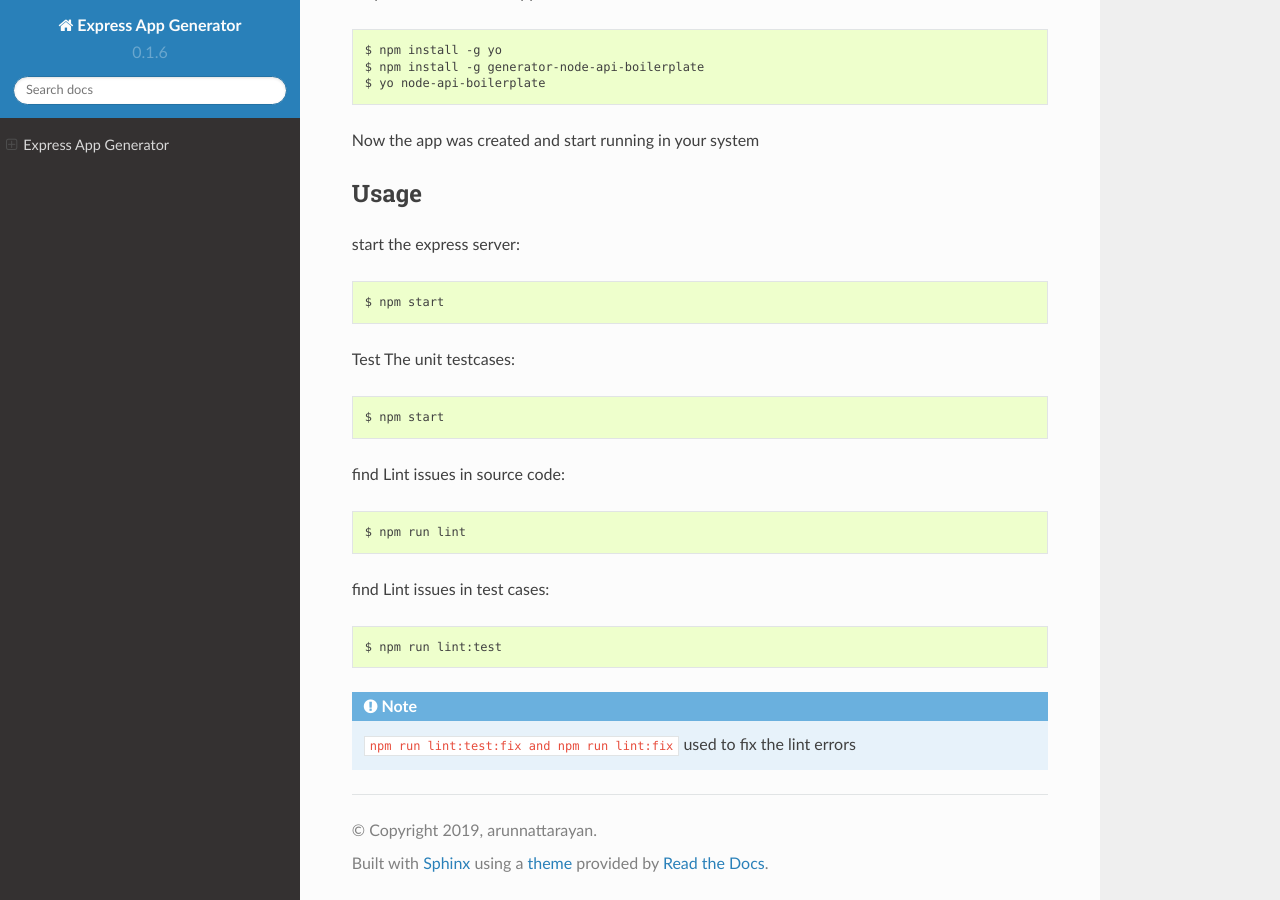
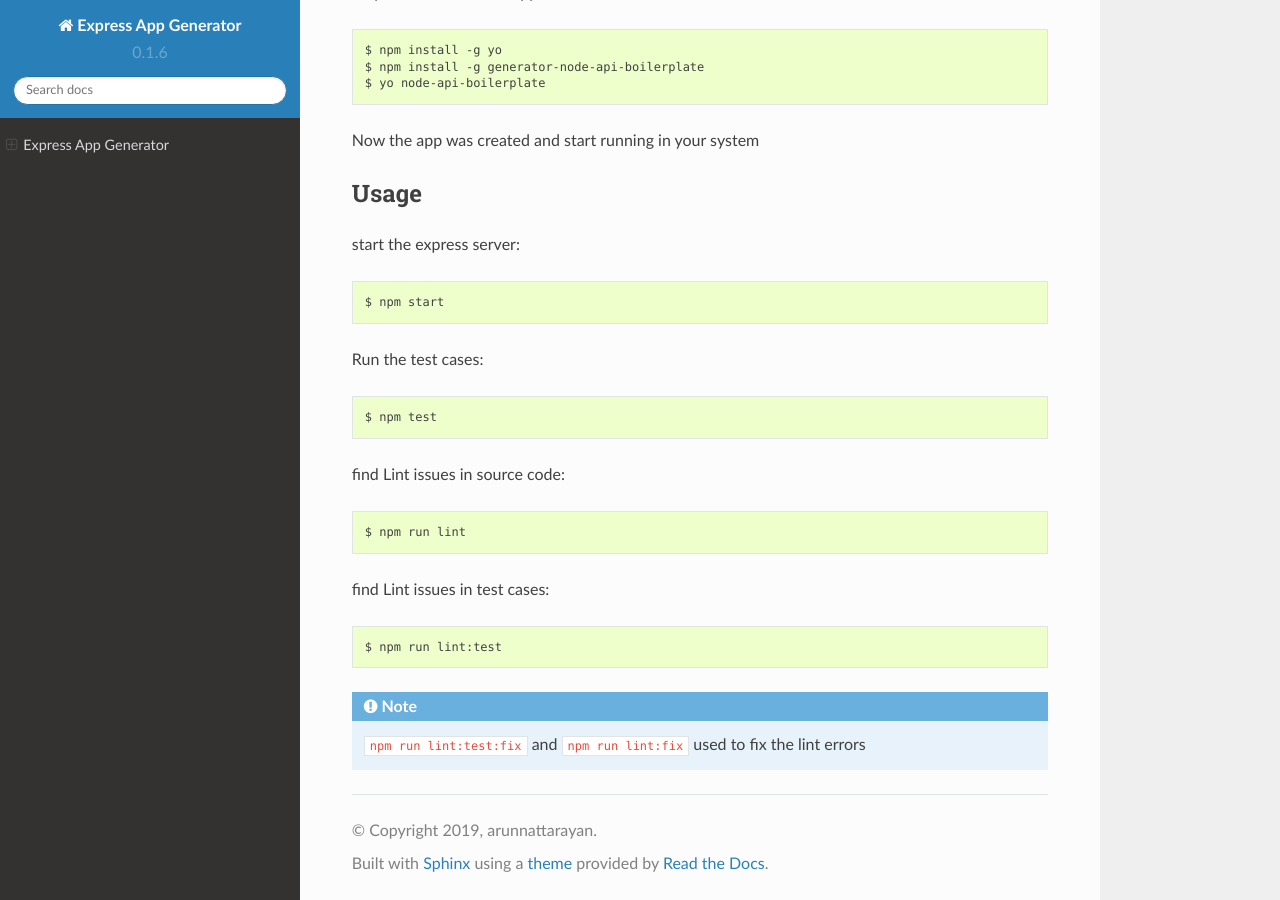
Before and after one commit to arunnattarayan/generator-node-es6-api-boilerplate, a Sphinx documentation site: the page built from docs/source/index.rst, in a window 1280 px wide and 900 px high, scrolled down 603 px. Built offline with Sphinx 7.4.7 and the Read the Docs theme 2.0.0, drawn with Linux system fonts in a browser that asks for light colours.

Commit message:
fixed typo errors

```diff
--- a/docs/source/index.rst
+++ b/docs/source/index.rst
@@ -35,9 +35,9 @@ start the express server::
 
    $ npm start
 
-Test The unit testcases::
+Run the test cases::
 
-   $ npm start
+   $ npm test
 
 find Lint issues in source code::
 
@@ -49,4 +49,4 @@ find Lint issues in test cases::
 
 .. note::
 
- ``npm run lint:test:fix and npm run lint:fix`` used to fix the lint errors
+ ``npm run lint:test:fix`` and ``npm run lint:fix`` used to fix the lint errors
```
